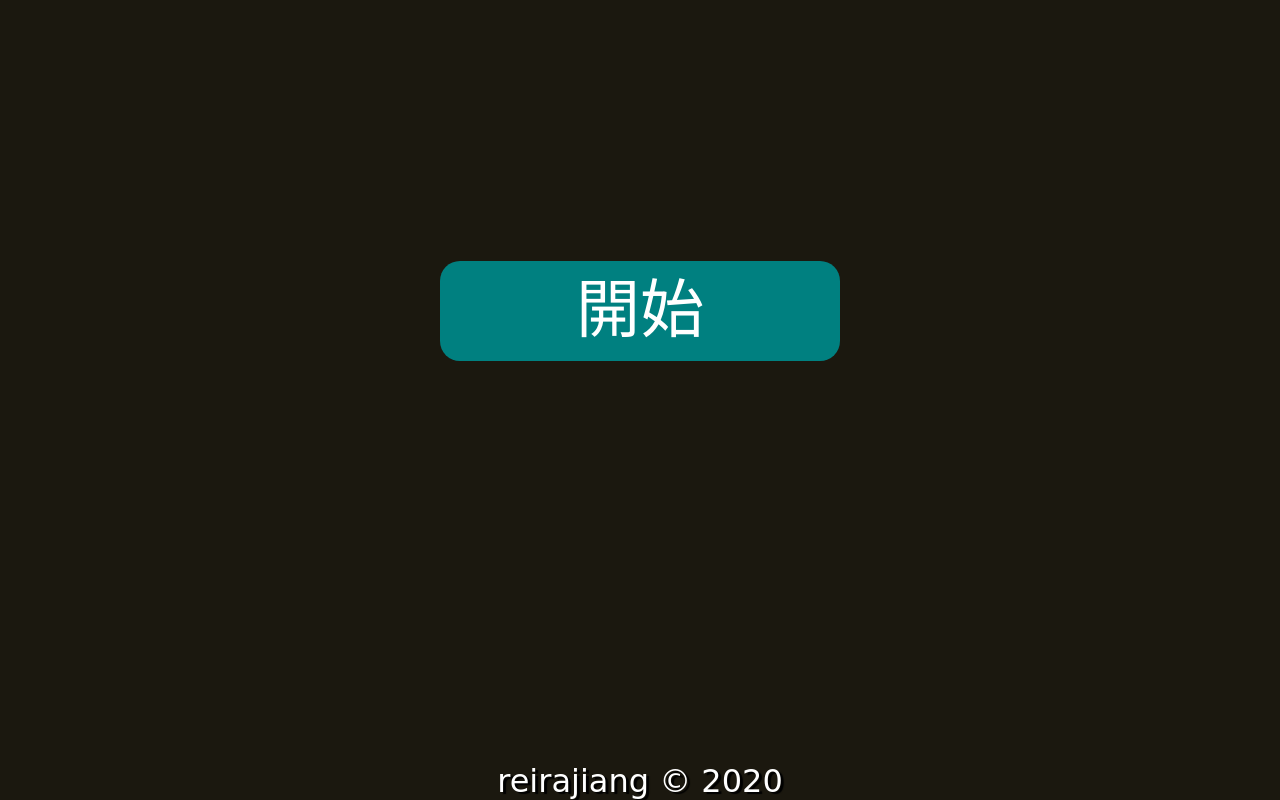
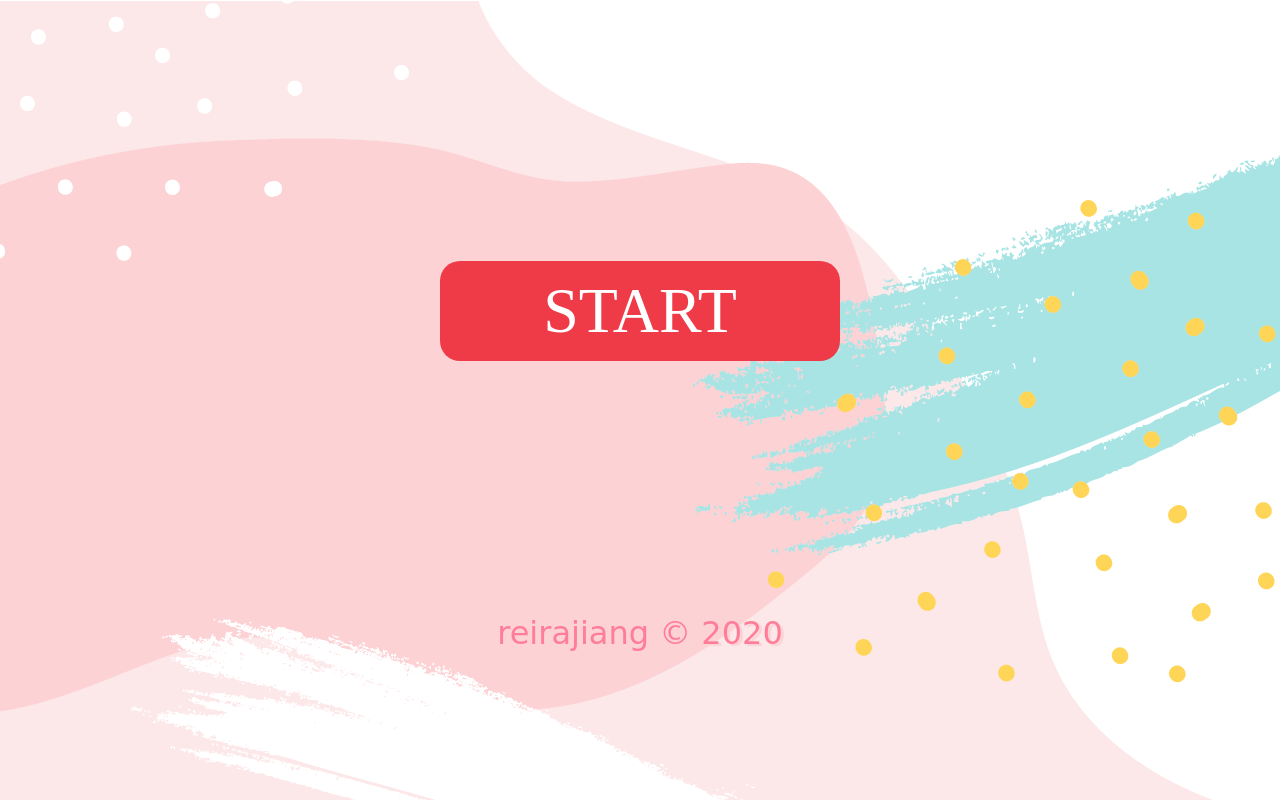
Before and after one commit to jiangreira/jsstory, a plain HTML site: page index.html in a window 1280 px wide. Drawn offline with Linux system fonts and the light colour scheme; a web font is replaced by a local one.

Commit message:
修改背景

```diff
--- a/index.html
+++ b/index.html
@@ -17,15 +17,16 @@
     <style>
       body {
         font-family: "微軟正黑體";
-        height: 100%;
         text-align: center;
-        background: #1b180f;
+        background: url("img/bg.png") ;
+        background-size:cover;
+        background-repeat: no-repeat;
         display: flex;
-        align-items: center;
-        justify-content: center;
+        flex-direction: column;
       }
+
       #btn1 {
-        background: teal;
+        background: #ef3b48;
         width: 400px;
         height: 100px;
         margin: 20% auto;
@@ -36,26 +37,29 @@
       }
       #btn1:hover {
         box-shadow: 10px 15px 50px black;
-        background: hotpink;
+        background: #ffd758;
+        color: #ca3535;
       }
-      .footer {
-        position: absolute;
-        bottom: 0px;
-        color: white;
+      footer{
+        color: #ff7d98;
         font-size: 2rem;
         font-family: "Ma Shan Zheng", cursive;
-        text-shadow: 3px 2px 1px black;
+        text-shadow: 3px 2px 1px #fcd2d5;
+        position: relative;
+
       }
       @media screen and (max-width: 800px) {
-        #btn1 {
-          margin: 50% auto;
+        body {
+          background-size:unset;
         }
       }
     </style>
   </head>
   <body>
-    <div id="btn1">開始</div>
-    <div class="footer">reirajiang © 2020</div>
+    <div id="btn1">START</div>
+    <footer>
+      reirajiang © 2020
+    </footer>
     <script>
       $("#btn1").click(function() {
         $("#btn1").hide();
```
Also changed, not shown: img/bg.png (added).
